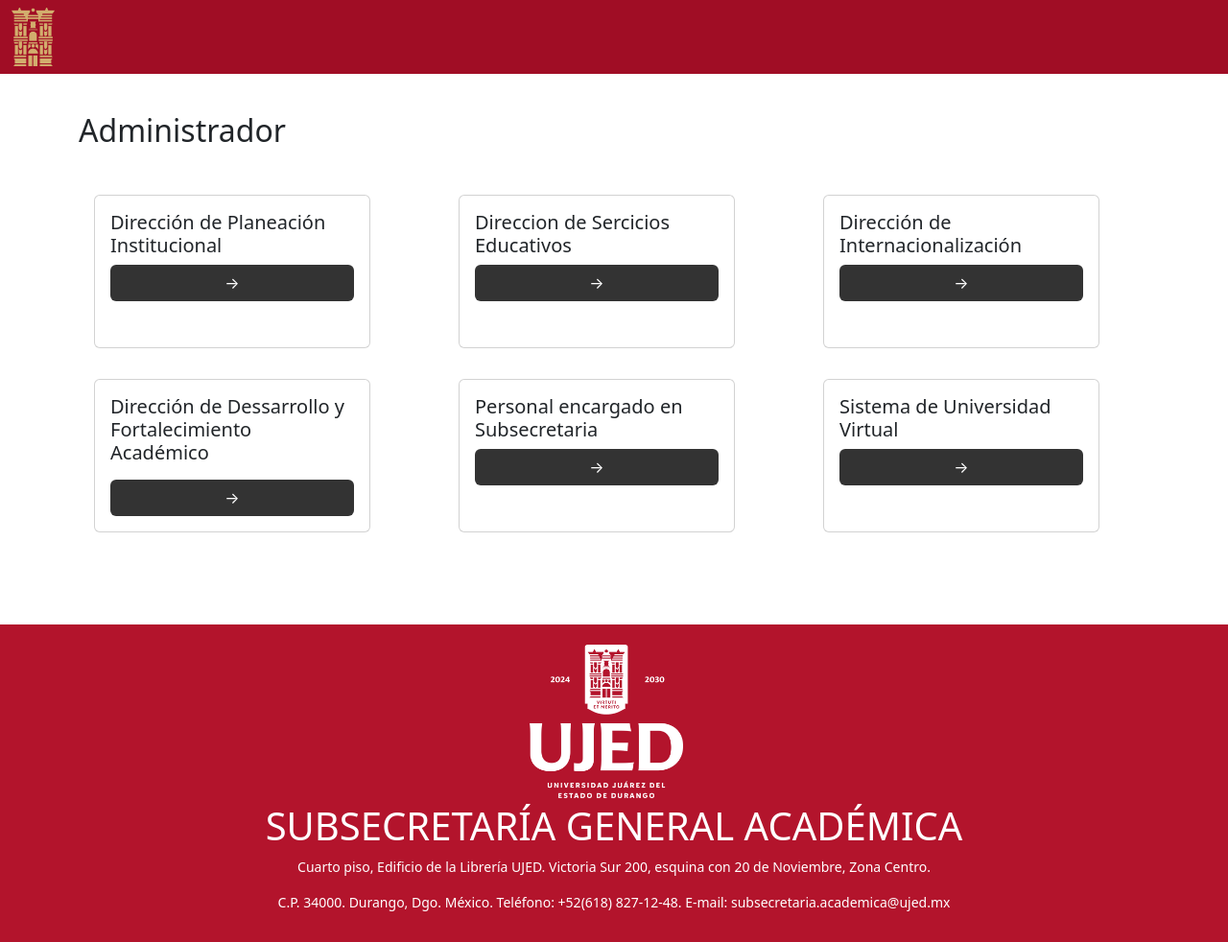
After one commit to dev-ujed/ssga-digital, a Django app: page /direcciones_admin/ in a window 1280 px wide. The commit adds this page. Shown: the whole page at 96% size. Run offline with Django 3.2, Linux system fonts and the light colour scheme; some libraries are stand-ins or nearby versions.

Commit message:
usuario en crear evento y vista de direcciones v1

```diff
--- a/frontend/forms.py
+++ b/frontend/forms.py
@@ -10,5 +10,5 @@ class EventoForm(forms.ModelForm):
             'descripcion': forms.Textarea(attrs={'class': 'form-control'}),
             'fecha_inicio': forms.DateInput(attrs={'class': 'form-control', 'placeholder': 'YYYY-MM-DD'}),
             'fecha_fin': forms.DateInput(attrs={'class': 'form-control', 'placeholder': 'YYYY-MM-DD'}),
-            'usuario': forms.Select(attrs={'class': 'form-control'}),
         }
+        exclude = ['cambios', 'usuario']
--- /dev/null
+++ b/frontend/templates/direcciones.html
@@ -0,0 +1,89 @@
+{% extends 'layouts/main.html' %}
+{% load static %}
+
+{% block content %}
+
+<div class="container" style="margin-top:40px;">
+    <h2>Administrador</h2>
+    <br>
+    <div class="row">
+        <div class="col-lg">
+            <div class="card" style="width: 18rem; margin: 1em; height:10rem;">
+                <div class="card-body">
+                  <h5 class="card-title">Dirección de Planeación Institucional</h5>
+                  <div class="d-grid gap-2">
+                      <a href="#" class="btn" style="background: #333; color:white;">→</a>
+                  </div>
+                </div>
+            </div>
+        </div>
+        <div class="col-lg">
+            <div class="card" style="width: 18rem; margin: 1em; height:10rem;">
+                <div class="card-body">
+                  <h5 class="card-title">Direccion de Sercicios Educativos</h5>
+                  <div class="d-grid gap-2">
+                      <a href="#" class="btn" style="background: #333; color:white;">→</a>
+                  </div>
+                </div>
+            </div>
+        </div>
+        <div class="col-lg">
+            <div class="card" style="width: 18rem; margin: 1em; height:10rem;">
+                <div class="card-body">
+                  <h5 class="card-title">Dirección de Internacionalización</h5>
+                  <div class="d-grid gap-2 ">
+                      <a href="#" class="btn" style="background: #333; color:white;">→</a>
+                  </div>
+                </div>
+            </div>
+        </div>
+        <div class="col-lg">
+            <div class="card" style="width: 18rem; margin: 1em; height:10rem;">
+                <div class="card-body">
+                  <h5 class="card-title">Dirección de Dessarrollo y Fortalecimiento Académico</h5>
+                  <p class="card-text"></p>
+                  <div class="d-grid gap-2">
+                      <a href="#" class="btn" style="background: #333; color:white;">→</a>
+                  </div>
+                </div>
+            </div>
+        </div>
+        <div class="col-lg">
+            <div class="card" style="width: 18rem; margin: 1em; height:10rem;">
+                <div class="card-body">
+                  <h5 class="card-title">Personal encargado en Subsecretaria</h5>
+                  <div class="d-grid gap-2">
+                      <a href="#" class="btn" style="background: #333; color:white;">→</a>
+                  </div>
+                </div>
+            </div>
+        </div>
+        <div class="col-lg">
+            <div class="card" style="width: 18rem; margin: 1em; height:10rem;">
+                <div class="card-body">
+                  <h5 class="card-title">Sistema de Universidad Virtual</h5>
+                  <div class="d-grid gap-2">
+                      <a href="#" class="btn" style="background: #333; color:white;">→</a>
+                  </div>
+                </div>
+            </div>
+        </div>
+    </div>
+</div>
+<nav class="navbar" style="background: #b3142c; color: white; padding: 15px 0; margin-top:80px">
+    <div class="container-fluid d-flex flex-column align-items-center text-center">
+      <!-- Imagen centrada -->
+      <a class="navbar-brand" href="#">
+        <img src="{% static 'images/logo-ujed.2025.png' %}" alt="Logo" width="160" height="160" class="d-inline-block align-text-top">
+      </a>
+      <!-- Texto centrado debajo de la imagen -->
+      <h1 class="mb-0">SUBSECRETARÍA GENERAL ACADÉMICA</h1>
+      <div class="small mt-2">
+        <p>Cuarto piso, Edificio de la Librería UJED. Victoria Sur 200, esquina con 20 de Noviembre, Zona Centro.</p>
+        <p>C.P. 34000. Durango, Dgo. México. Teléfono: +52(618) 827-12-48. E-mail: subsecretaria.academica@ujed.mx</p>
+      </div>
+    </div>
+  </nav>
+
+
+{% endblock %}
--- a/frontend/templates/layouts/header.html
+++ b/frontend/templates/layouts/header.html
@@ -1,9 +1,9 @@
 {% load static %}
 
-<nav class="navbar navbar-expand-lg bg-body-tertiary ">
+<nav class="navbar navbar-expand-lg" style="background-color: #a00d25;">
     <div class="container-fluid">
         <div class="logo">
-            <img src="{% static 'images/ssga.png' %}" class="img-fluid" alt="ssga" width="120px">
+            <img src="{% static 'images/frontis.png' %}" class="img-fluid" alt="ssga" width="45px">
         </div>
         <button class="navbar-toggler" type="button" data-bs-toggle="collapse" data-bs-target="#navbarSupportedContent" aria-controls="navbarSupportedContent" aria-expanded="false" aria-label="Toggle navigation">
             <span class="navbar-toggler-icon"></span>
@@ -12,7 +12,13 @@
             <ul class="navbar-nav me-auto mb-2 mb-lg-0">
                 {% if user.is_authenticated %}
                     <li class="nav-item">
+                        <a class="nav-link" href="#"></a>
+                    </li>
+                    <li class="nav-item">
                         <a class="nav-link" href="{% url 'eventos' %}">Eventos</a>
+                    </li>
+                    <li class="nav-item">
+                        <a class="nav-link" href="{% url 'direcciones' %}">Direcciones</a>
                     </li>
                 {% else %}
                     <!-- Agrega código para el usuario no autenticado -->
--- a/frontend/urls.py
+++ b/frontend/urls.py
@@ -13,4 +13,5 @@ urlpatterns = [
     path('editar_evento/<int:pk>', views.EventoUpdateView.as_view(),          name='editar_evento'),
     path('events/', views.EventosView.as_view(), name='get_events'),
     path('calendar/', views.CalendarView.as_view(), name='calendar'),
+    path('direcciones_admin/', views.DireccionesAdminView.as_view(), name='direcciones'),
 ]
--- a/frontend/views.py
+++ b/frontend/views.py
@@ -76,6 +76,7 @@ class EventosCreateView(CreateView):
     success_url = reverse_lazy('eventos')
 
     def form_valid(self, form):
+        form.instance.usuario = self.request.user  # ¡Clave aquí!
         response = super().form_valid(form)
         messages.success(self.request, "¡Evento guardado correctamente!")
         return response
@@ -123,3 +124,8 @@ class EventosView(View):
 class CalendarView(View):
     def get(self, request, *args, **kwargs):
         return render(request, 'calendar.html')  # Renderiza la plantilla del calendario
+
+
+class DireccionesAdminView(View):
+    def get(self, request, *args, **kwargs):
+        return render(request, 'direcciones.html')
```
Also changed, not shown: static/images/Frontis.png (added), static/images/Logo.png (added), static/images/ujed.png (deleted).
